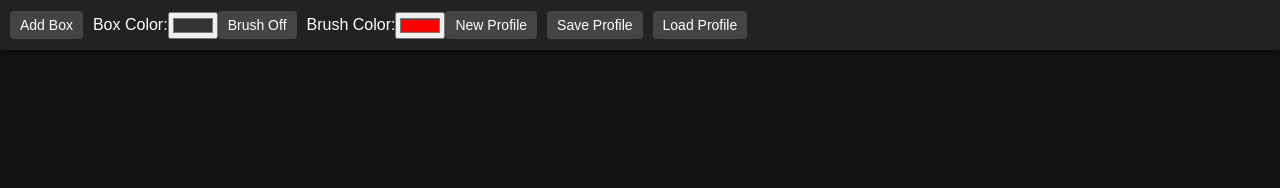
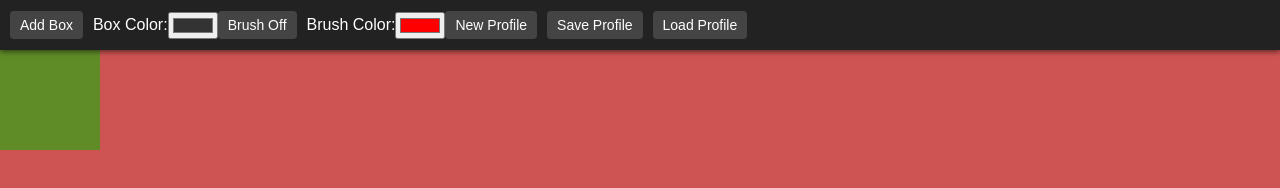
Before and after one commit to YavuzCan35/local_mind_map, a plain HTML site: page index.html in a window 1280 px wide. Drawn offline with Linux system fonts and the light colour scheme.

Commit message:
Update style.css

```diff
--- a/css/style.css
+++ b/css/style.css
@@ -4,7 +4,7 @@ body, html {
   padding: 0;
   width: 100%;
   height: 100%;
-  background-color: #121212;
+  background-color: #321919;
   font-family: sans-serif;
   overflow: hidden;
 }
@@ -42,30 +42,32 @@ body, html {
   left: 0;
   right: 0;
   bottom: 0;
-  background-color: #121212;
+  background-color: #ce5454;
   cursor: grab;
-  overflow: hidden;
+  overflow: visible;
 }
 
 /* The Canvas is our single container for boxes and the SVG */
 #canvas {
   position: absolute;
   transform-origin: 0 0;
-  width: 4000px;
-  height: 4000px;
-  left: 0;
-  top: 0;
+  /* The starting size is arbitrary because updateCanvasSize() will adjust it */
+  min-width: 100px;
+  min-height: 100px;
+  background-color: #608c27;
 }
 
 /* SVG overlay for connection lines */
 #connection-lines {
   position: absolute;
+  transform-origin: 0 0;
   top: 0;
   left: 0;
-  width: 4000px;
-  height: 4000px;
+  width: 100%;
+  height: 100%;
   pointer-events: none;
   z-index: 0;
+  overflow: visible; /* Allow lines outside initial bounds */
 }
 
 /* Box styles */
@@ -77,6 +79,7 @@ body, html {
   overflow: hidden;
   box-sizing: border-box;
   z-index: 1;
+  contain: layout;
 }
 .drag-handle {
   height: 20px;
```
